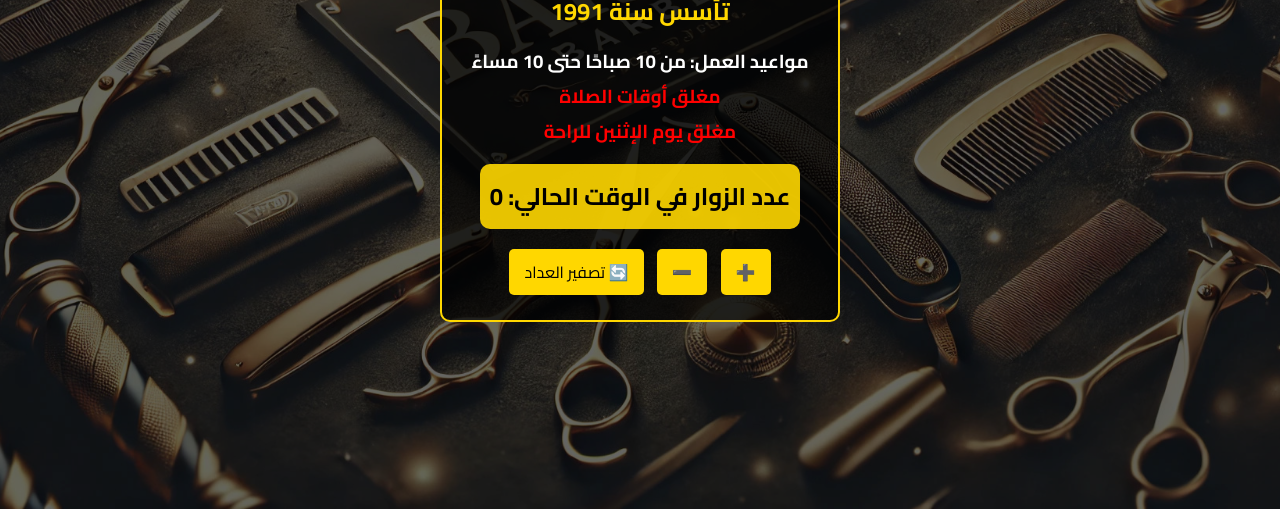
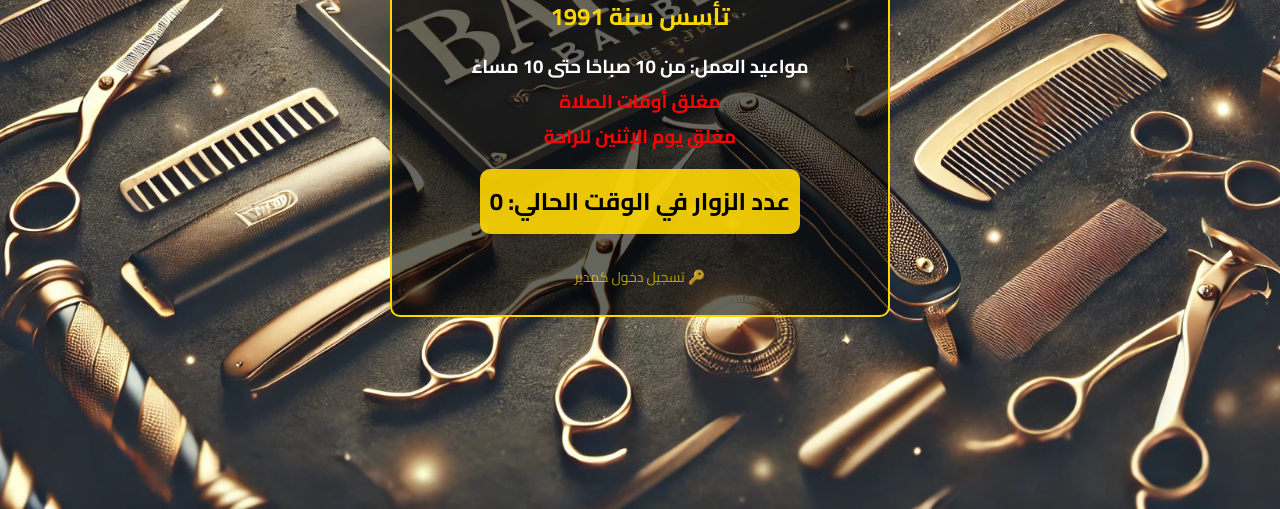
Before and after one commit to Moataze18/b, a plain HTML site: page index.html in a window 1280 px wide. Shown: the part 291-800 px from the top of the page. Drawn offline with Linux system fonts and the light colour scheme.

Commit message:
Add files via upload

```diff
--- a/index.html
+++ b/index.html
@@ -6,68 +6,20 @@
     <title>صالون دهب للحلاقة</title>
     <style>
         @import url('https://fonts.googleapis.com/css2?family=Cairo:wght@400;700&display=swap');
-
-    * {
-      margin: 0;
-      padding: 0;
-      box-sizing: border-box;
-      font-family: 'Cairo', sans-serif;
-    }
-    body {
-      color: white;
-      background: url('background.jpg') no-repeat center center fixed;
-      background-size: cover;
-      min-height: 100vh;
-      position: relative;
-    }
-    .overlay {
-      background: rgba(0, 0, 0, 0.6);
-      min-height: 100vh;
-      padding: 20px;
-      display: flex;
-      flex-direction: column;
-      align-items: center;
-      justify-content: center;
-    }
-    .container {
-      text-align: center;
-      background: rgba(0, 0, 0, 0.7);
-      padding: 20px;
-      border-radius: 10px;
-      border: 2px solid gold;
-      width: 90%;
-      max-width: 400px;
-    }
-    h1, h2 {
-      color: gold;
-      margin-bottom: 10px;
-    }
-    .visitor-counter {
-      font-size: 24px;
-      font-weight: bold;
-      background: rgba(255, 215, 0, 0.9);
-      color: black;
-      padding: 10px;
-      border-radius: 10px;
-      display: inline-block;
-      margin: 15px 0;
-    }
-    button {
-      font-size: 16px;
-      padding: 8px 15px;
-      margin: 5px;
-      cursor: pointer;
-      border: none;
-      background: gold;
-      color: black;
-      border-radius: 5px;
-    }
+        * { margin: 0; padding: 0; box-sizing: border-box; font-family: 'Cairo', sans-serif; }
+        body { color: white; background: url('background.jpg') no-repeat center center fixed; background-size: cover; min-height: 100vh; display: flex; align-items: center; justify-content: center; }
+        .overlay { background: rgba(0, 0, 0, 0.6); padding: 20px; border-radius: 10px; text-align: center; width: 90%; max-width: 500px; border: 2px solid gold; }
+        h1, h2 { color: gold; margin-bottom: 10px; }
+        .visitor-counter { font-size: 24px; font-weight: bold; background: rgba(255, 215, 0, 0.9); color: black; padding: 10px; border-radius: 10px; display: inline-block; margin: 15px 0; }
+        .admin-controls { display: none; margin-top: 10px; }
+        .admin-controls button { font-size: 16px; padding: 8px 15px; margin: 5px; cursor: pointer; border: none; background: gold; color: black; border-radius: 5px; }
+        #admin-login { color: gold; background: none; border: none; cursor: pointer; font-size: 14px; padding: 5px; opacity: 0.7; margin-top: 10px; }
+        #admin-login:hover { opacity: 1; }
     </style>
 </head>
 <body>
 
     <div class="overlay">
-    <div class="container">
         <h1>صالون دهب للحلاقة</h1>
         <h2>تأسس سنة 1991</h2>
         <h3>مواعيد العمل: من 10 صباحًا حتى 10 مساءً</h3>
@@ -76,26 +28,59 @@
         <p class="visitor-counter">
             عدد الزوار في الوقت الحالي: <span id="visitor-count">0</span>
         </p>
-      <button onclick="changeCount(1)">➕</button>
-      <button onclick="changeCount(-1)">➖</button>
-      <button onclick="resetCount()">🔄 تصفير العداد</button>
+
+        <div class="admin-controls" id="admin-controls">
+            <button onclick="increaseCount()">➕</button>
+            <button onclick="decreaseCount()">➖</button>
+            <button onclick="logoutAdmin()">🔒 خروج</button>
         </div>
+
+        <button id="admin-login" onclick="adminLogin()">🔑 تسجيل دخول كمدير</button>
     </div>
 
     <script>
-    let visitorCount = localStorage.getItem("visitorCount") || 0;
+        let visitorCount = localStorage.getItem("visitorCount") ? parseInt(localStorage.getItem("visitorCount")) : 0;
+        let isAdmin = false;
+        const password = "12661"; // كلمة المرور
+
         document.getElementById("visitor-count").innerText = visitorCount;
 
-    function changeCount(change) {
-      visitorCount = Math.max(0, parseInt(visitorCount) + change);
+        function updateCount() {
+            document.getElementById("visitor-count").innerText = visitorCount;
             localStorage.setItem("visitorCount", visitorCount);
-      document.getElementById("visitor-count").innerText = visitorCount;
         }
 
-    function resetCount() {
-      visitorCount = 0;
-      localStorage.setItem("visitorCount", visitorCount);
-      document.getElementById("visitor-count").innerText = visitorCount;
+        function increaseCount() {
+            if (isAdmin) {
+                visitorCount++;
+                updateCount();
+            }
+        }
+
+        function decreaseCount() {
+            if (isAdmin && visitorCount > 0) {
+                visitorCount--;
+                updateCount();
+            }
+        }
+
+        function adminLogin() {
+            let pass = prompt("أدخل كلمة المرور:");
+            if (pass === password) {
+                isAdmin = true;
+                document.getElementById("admin-controls").style.display = "block";
+                document.getElementById("admin-login").style.display = "none";
+                alert("تم تسجيل الدخول بنجاح!");
+            } else {
+                alert("كلمة المرور غير صحيحة!");
+            }
+        }
+
+        function logoutAdmin() {
+            isAdmin = false;
+            document.getElementById("admin-controls").style.display = "none";
+            document.getElementById("admin-login").style.display = "block";
+            alert("تم تسجيل الخروج!");
         }
     </script>
 
```
Lines whose indentation alone changed are shown as unchanged.
